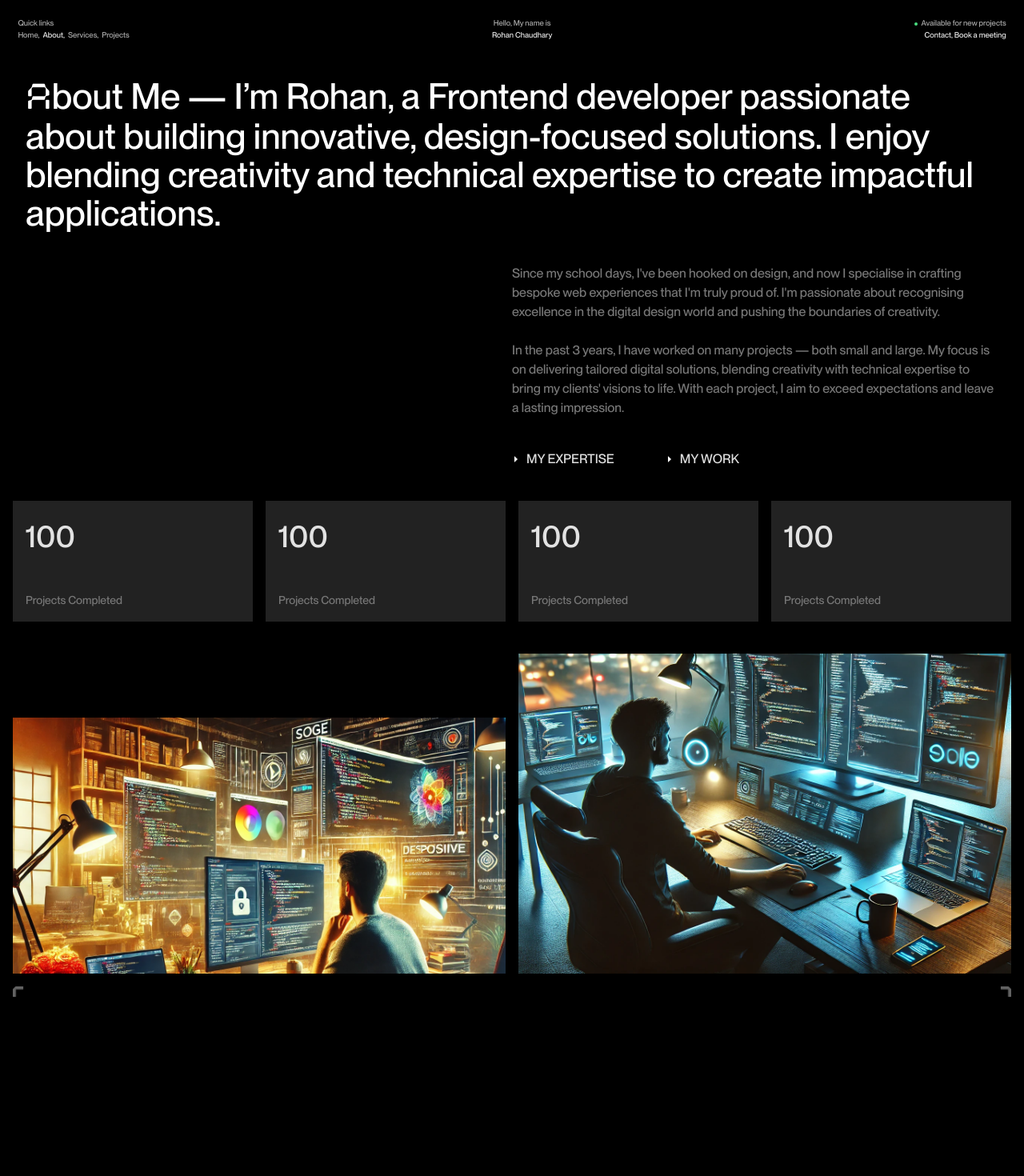
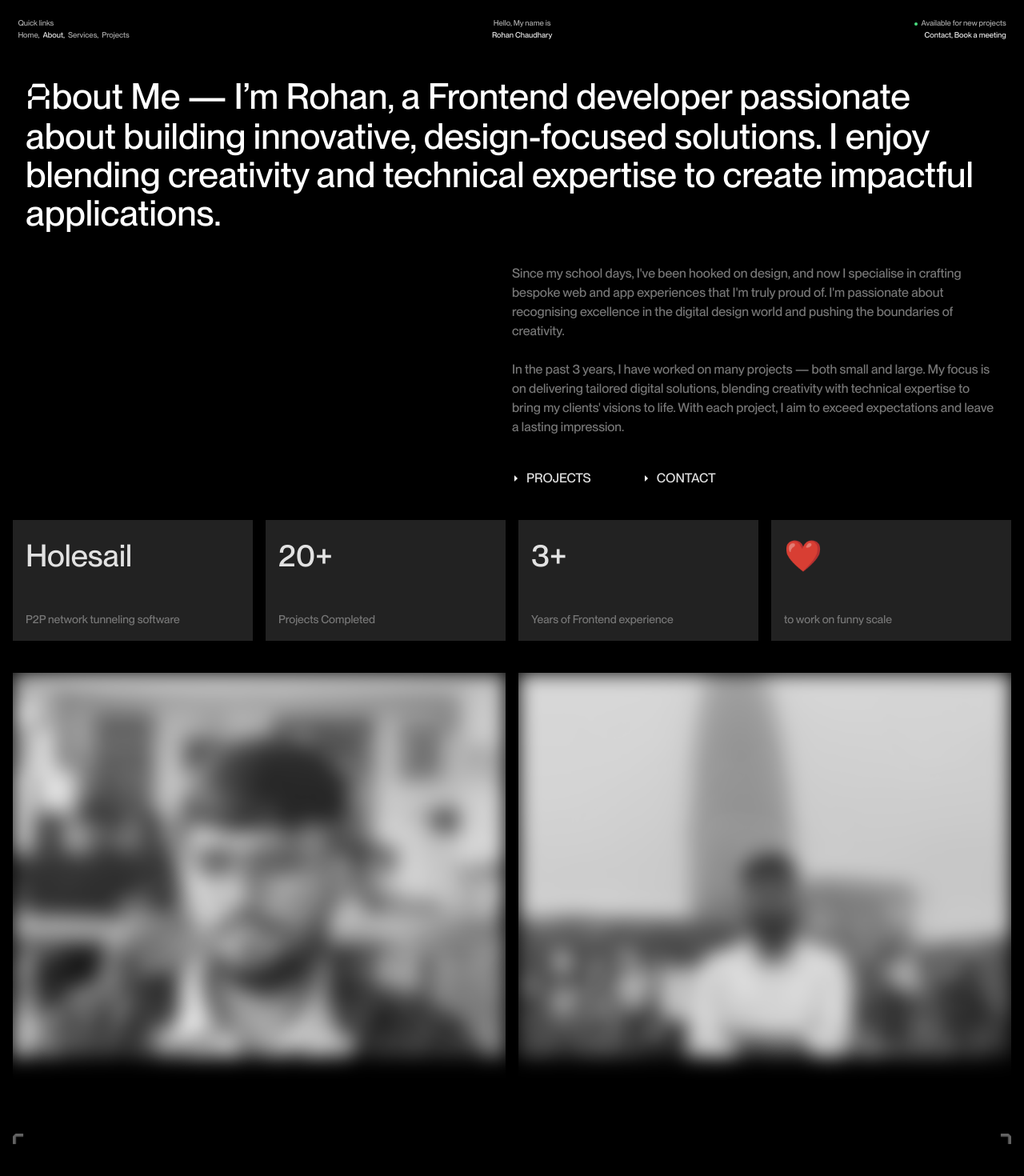
Before and after one commit to Codesamp-Rohan/port_folio, a React (Vite) app: page /port_folio/about in a window 1280 px wide. Shown: the top 1470 px of the page at 80% size. Built offline with nearby package versions, Linux system fonts and the light colour scheme.

Commit message:
corrected the links

```diff
--- a/src/Components/Footer.jsx
+++ b/src/Components/Footer.jsx
@@ -111,7 +111,8 @@ const Footer = ({setLoading}) => {
             <button onClick={() => handleNavigation("/projects")}> Projects </button>
           </li>
           <li className={currentPath === "/contact" ? "active" : "button"}>
-            <button onClick={() => handleNavigation("/contact")}> Contact </button>
+            {/* <button onClick={() => handleNavigation("/contact")}> Contact </button> */}
+            <a href={`mailto:rohanchaudhary.bkbiet2022@gmail.com`}> Contact </a>
           </li>
                     <li className="text-[#fff]">Free discovery call</li>
                 </ul>
--- a/src/Components/Navbar.jsx
+++ b/src/Components/Navbar.jsx
@@ -72,7 +72,7 @@ const Navbar = ({ setLoading }) => {
           <span className="w-[4px] h-[4px] bg-green-400 rounded-full"></span>
           Available for new projects
         </p>
-        <p className="active">Contact, Book a meeting</p>
+        <a href="mailto:rohanchaudhary.bkbiet2022@gmail.com" className="active">Contact, Book a meeting</a>
       </div>
     </nav>
   );
--- a/src/Pages/About.jsx
+++ b/src/Pages/About.jsx
@@ -1,8 +1,8 @@
 import { useLocation, useNavigate } from "react-router-dom";
 import Flickering from "../Components/Flickering";
 import arrowImg from "../assets/images/arrow.png";
-import img1 from "../assets/images/developer.webp";
-import img2 from "../assets/images/darkDeveloper.webp";
+import img1 from "../assets/images/myPic.jpeg";
+import img2 from "../assets/images/temple.jpeg";
 
 const About = ({setLoading}) => {
 
@@ -27,39 +27,39 @@ const About = ({setLoading}) => {
                     bout Me — I’m Rohan, a Frontend developer passionate about building innovative, design-focused solutions. I enjoy blending creativity and technical expertise to create impactful applications.</h1>
                     <div className="flex flex-col items-end">
                     <p className="w-[100%] lg:w-[50%] text-[12px] lg:text-[16px] pt-10 text-[#777]">
-                    Since my school days, I've been hooked on design, and now I specialise in crafting bespoke web experiences that I'm truly proud of. I'm passionate about recognising excellence in the digital design world and pushing the boundaries of creativity. <br /> <br />
+                    Since my school days, I've been hooked on design, and now I specialise in crafting bespoke web and app experiences that I'm truly proud of. I'm passionate about recognising excellence in the digital design world and pushing the boundaries of creativity. <br /> <br />
                     In the past 3 years, I have worked on many projects — both small and large. My focus is on delivering tailored digital solutions, blending creativity with technical expertise to bring my clients' visions to life. With each project, I aim to exceed expectations and leave a lasting impression.
                     </p>
                     <div className="w-[100%] lg:w-[50%] mt-10 flex gap-[4rem]">
-                    <button type="button" onClick={() => handleNavigation("/services")} className="uppercase flex items-center gap-2 button"><img src={arrowImg} className="w-[10px]" />My Expertise</button>
-                    <button type="button" onClick={() => handleNavigation("/projects")} className="uppercase flex items-center gap-2 button"><img src={arrowImg} className="w-[10px]" />My Work</button>
+                    <button type="button" onClick={() => handleNavigation("/projects")} className="uppercase flex items-center gap-2 button"><img src={arrowImg} className="w-[10px]" />Projects</button>
+                    <a href="mailto:rohanchaudhary.bkbiet2022@gmail.com" type="button" className="uppercase flex items-center gap-2 button"><img src={arrowImg} className="w-[10px]" />Contact</a>
                     </div>
                     </div>
             </div>
             <div className="flex flex-col md:flex-row justify-between gap-4 mx-4 my-10">
               <div className="bg-[#222] w-[100%] p-4 flex flex-col gap-10">
-                <h1 className="text-[2.4rem]">100</h1>
+                <h1 className="text-[2.4rem]">Holesail</h1>
+                <p className="text-[14px] text-[#777]">P2P network tunneling software</p>
+              </div>
+              <div className="bg-[#222] w-[100%] p-4 flex flex-col gap-10">
+                <h1 className="text-[2.4rem]">20+</h1>
                 <p className="text-[14px] text-[#777]">Projects Completed</p>
               </div>
               <div className="bg-[#222] w-[100%] p-4 flex flex-col gap-10">
-                <h1 className="text-[2.4rem]">100</h1>
-                <p className="text-[14px] text-[#777]">Projects Completed</p>
+                <h1 className="text-[2.4rem]">3+</h1>
+                <p className="text-[14px] text-[#777]">Years of Frontend experience</p>
               </div>
               <div className="bg-[#222] w-[100%] p-4 flex flex-col gap-10">
-                <h1 className="text-[2.4rem]">100</h1>
-                <p className="text-[14px] text-[#777]">Projects Completed</p>
-              </div>
-              <div className="bg-[#222] w-[100%] p-4 flex flex-col gap-10">
-                <h1 className="text-[2.4rem]">100</h1>
-                <p className="text-[14px] text-[#777]">Projects Completed</p>
+                <h1 className="text-[2.4rem]">❤️</h1>
+                <p className="text-[14px] text-[#777]">to work on funny scale</p>
               </div>
             </div>
             <div className="flex flex-col lg:flex-row gap-4 mx-4">
-              <div className="overflow-hidden h-[50vh] w-full lg:w-1/2 relative">
-              <img data-scroll data-scroll-speed="0.1" src={img1} alt="image" className="h-[60vh] object-cover" />
+              <div className="overflow-hidden h-[70vh] w-full lg:w-1/2 relative">
+              <img data-scroll src={img1} alt="image" className="h-[60vh] w-full object-cover  grayscale-[100%] blur-md hover:blur-0 transition-[300ms]" />
               </div>
-              <div className="overflow-hidden h-[50vh] w-full lg:w-1/2 relative">
-              <img data-scroll data-scroll-speed="-0.1" src={img2} alt="image" className="h-[60vh] object-cover absolute top-0 left-0 translate-x-[-50%] translate-y-[-50%]" />
+              <div className="overflow-hidden h-[70vh] w-full lg:w-1/2 relative">
+              <img data-scroll src={img2} alt="image" className="h-[60vh] w-full object-cover grayscale-[100%] blur-md hover:blur-0 transition-[300ms]" />
               </div>
             </div>
         </div>
--- a/src/Pages/Home.jsx
+++ b/src/Pages/Home.jsx
@@ -139,8 +139,8 @@ const Home = ({setLoading}) => {
             <span className="w-[100%] md:w-[50%]">
             <p className="text-[15px] text-[#777] text-justify px-2rem">I am a passionate software developer with expertise in frontend development and peer-to-peer (P2P) technologies. My focus lies in creating intuitive and engaging user experiences, coupled with robust decentralized architectures. I am committed to continuous learning and growth in the tech domain. My technical interests include building user-friendly interfaces, decentralized systems, and collaborative tools that empower individuals and organizations alike.</p>
             <span className="text-[10px] md:text-[14px] py-[1rem] md:p-[2rem] flex justify-start gap-[4rem]">
-              <button type="button" className="uppercase flex items-center gap-2 button"><img src={arrowImg} className="w-[10px]" />Services</button>
-              <button type="button" className="uppercase flex items-center gap-2 button"><img src={arrowImg} className="w-[10px]" />Book a free discovery call</button>
+              <button onClick={() => handleNavigation("/projects")} type="button" className="uppercase flex items-center gap-2 button"><img src={arrowImg} className="w-[10px]" />Projects</button>
+              <a href="mailto:rohanchaudhary.bkbiet2022@gmail.com" type="button" className="uppercase flex items-center gap-2 button"><img src={arrowImg} className="w-[10px]" />Contact</a>
             </span>
             </span>
           </div>
--- a/src/Pages/Project.jsx
+++ b/src/Pages/Project.jsx
@@ -28,8 +28,9 @@ const Project = ({setLoading}) => {
                     My projects showcases the exceptional work that I have delivered. Have a look into my portfolio, highlighting the diverse range of projects for various industries. Most of my projects are under no disclosure agreements which means I can only share here a few.
                     </p>
                     <div className="w-[100%] lg:w-[50%] mt-10 flex gap-[4rem]">
-                    <button type="button" onClick={() => handleNavigation("/services")} className="uppercase flex items-center gap-2 button"><img src={arrowImg} className="w-[10px]" />Services</button>
-                    <button type="button" onClick={() => handleNavigation("/contact")} className="uppercase flex items-center gap-2 button"><img src={arrowImg} className="w-[10px]" />Contact</button>
+                    <button type="button" onClick={() => handleNavigation("/about")} className="uppercase flex items-center gap-2 button"><img src={arrowImg} className="w-[10px]" />About</button>
+                    <a href="mailto:rohanchaudhary.bkbiet2022@gmail.com" type="button" className="uppercase flex items-center gap-2 button"><img src={arrowImg} className="w-[10px]" />Contact</a>
+
                     </div>
                     </div>
             </div>
```
Also changed, not shown: src/Components/ProjectList.jsx (+22 -21 lines).
